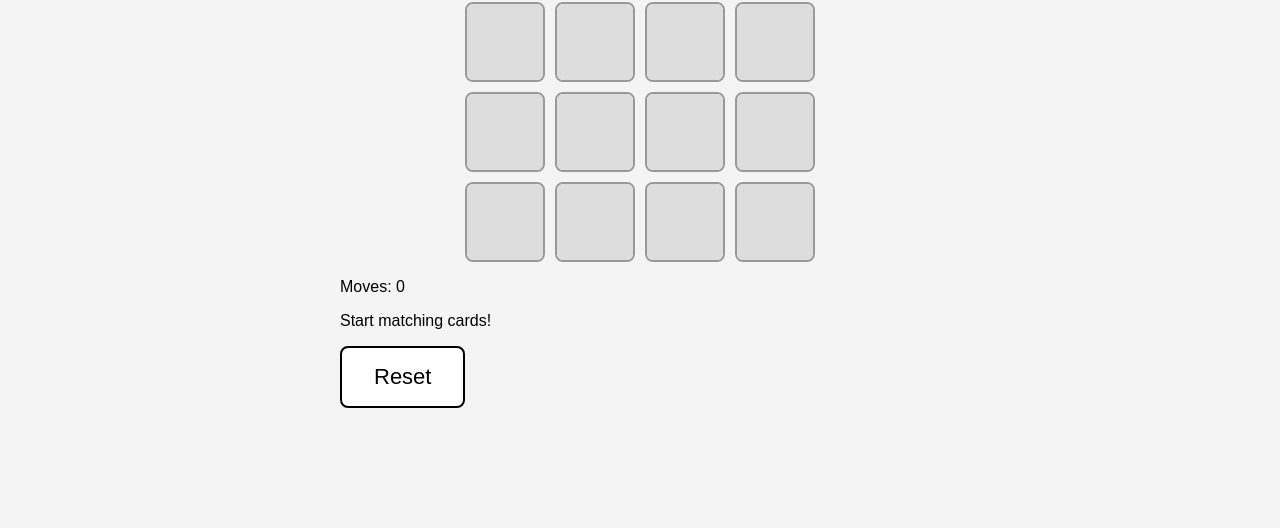
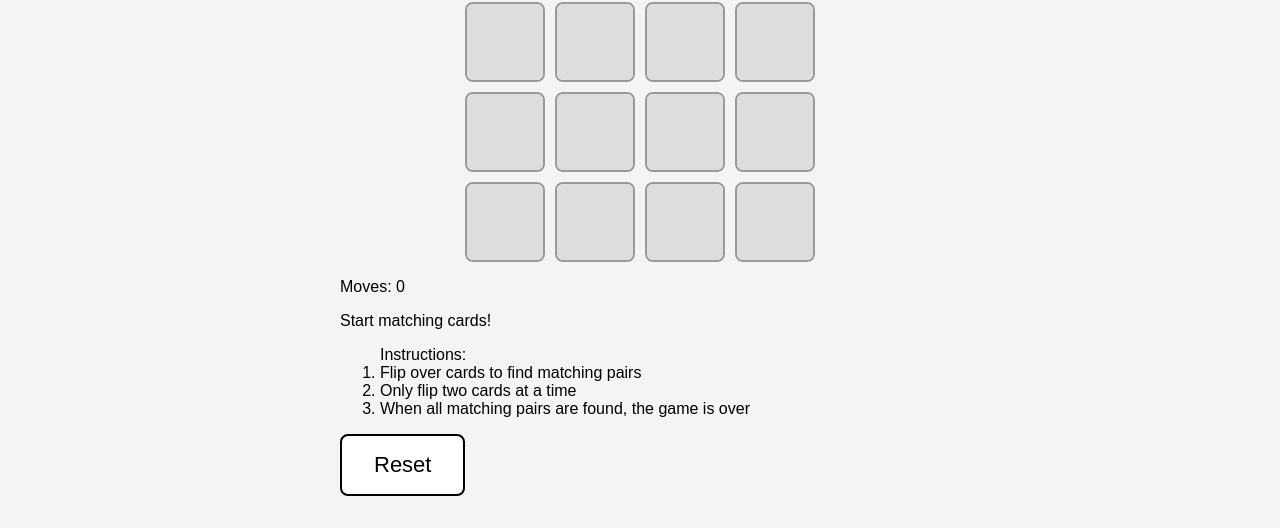
Before and after one commit to sloandjw/cis-1512, a plain HTML site: page games/memory/memory.html in a window 1280 px wide. Both pictures are taken after a click on the button "Start Game". Shown: the part 272-800 px from the top of the page. Drawn offline with Linux system fonts and the light colour scheme.

Commit message:
added instructions

```diff
--- a/games/memory/memory.html
+++ b/games/memory/memory.html
@@ -21,6 +21,11 @@
         <div class="game-info">
             <p id="moves">Moves: 0</p>
             <p id="status" aria-live="polite">Start matching cards!</p>
+            <ol>Instructions:
+                <li>Flip over cards to find matching pairs</li>
+                <li>Only flip two cards at a time </li>
+                <li>When all matching pairs are found, the game is over</li>
+            </ol>
         </div>
         <button id="reset-btn">Reset</button>
     </section>
```
